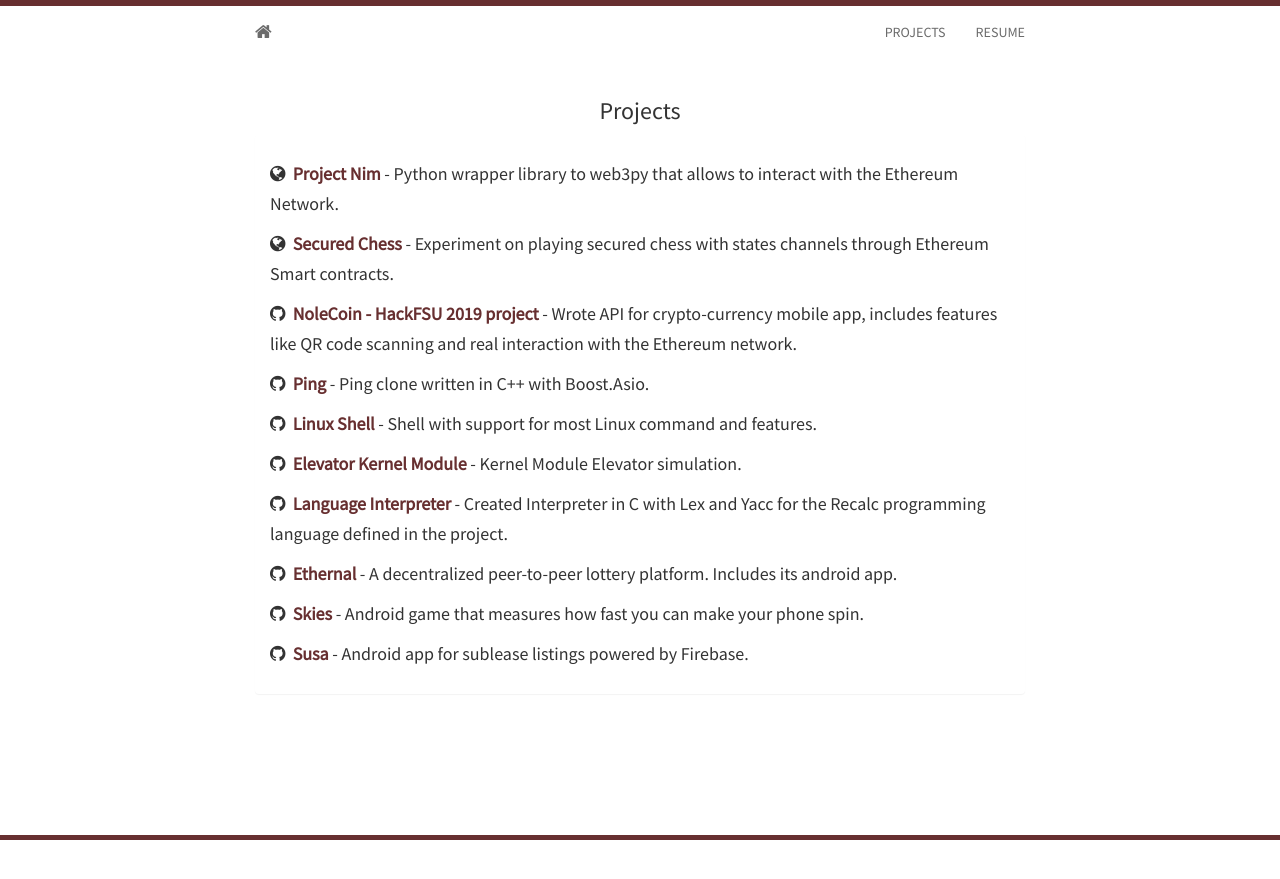
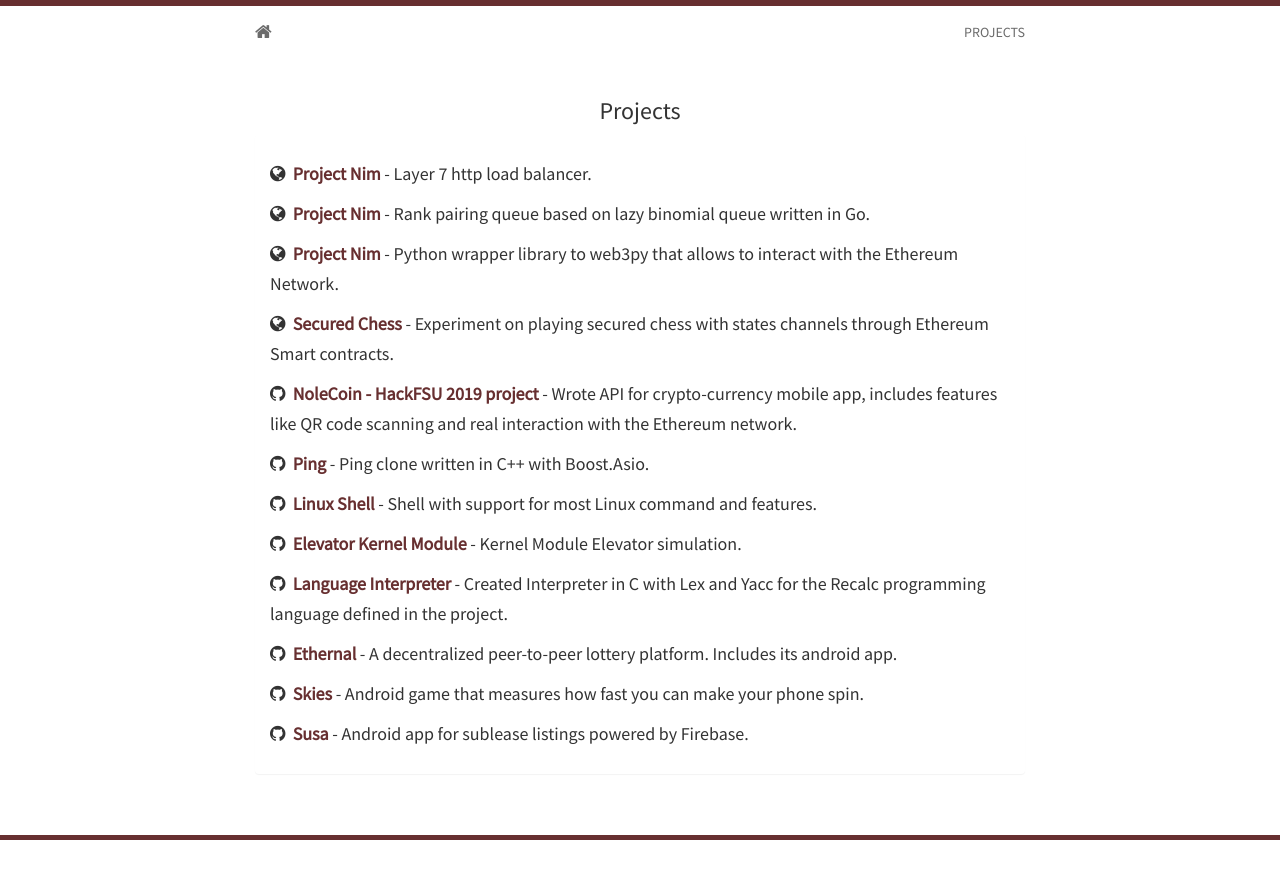
Before and after one commit to ChristopherHolder/ChristopherHolder.github.io, a Jekyll site: the page built from projects.html, in a window 1280 px wide. Shown: the top 879 px of the page. Built offline with Jekyll 4.4.1, drawn with Linux system fonts in a browser that asks for light colours; nearby versions of some CDN libraries.

Commit message:
Some simple page changes

```diff
--- a/_includes/header.html
+++ b/_includes/header.html
@@ -6,7 +6,7 @@
     <div id="navbar">
       <ul class="nav navbar-nav navbar-right">
         <li><a href="{{ site.baseurl }}projects.html">PROJECTS</a></li>
-        <li><a href="{{ site.baseurl }}resume.pdf">RESUME</a></li>
+        <!--<li><a href="{{ site.baseurl }}resume.pdf">RESUME</a></li>-->
       </ul>
     </div>
   </div>
--- a/_includes/projects.html
+++ b/_includes/projects.html
@@ -3,6 +3,14 @@
   <h3>Projects</h3>
   <div class="panel panel-default">
     <div class="panel-body">
+		<h5>
+			<i class="fa fa-globe"></i>&nbsp;&nbsp;<strong><a href="https://github.com/ChristopherHolder/complexlb">Project Nim</a></strong>
+			- Layer 7 http load balancer.
+		</h5>
+		<h5>
+			<i class="fa fa-globe"></i>&nbsp;&nbsp;<strong><a href="https://github.com/ChristopherHolder/gorpq">Project Nim</a></strong>
+			- Rank pairing queue based on lazy binomial queue written in Go.
+		</h5>
 		<h5>
 			<i class="fa fa-globe"></i>&nbsp;&nbsp;<strong><a href="https://www.projectnim.org/">Project Nim</a></strong>
 			- Python wrapper library to web3py that allows to interact with the Ethereum Network.
--- a/index.html
+++ b/index.html
@@ -10,7 +10,7 @@
 	  <h3>I'm <strong>{{ site.author }}</strong>, a Software Engineer.</h3>
 	  <h3>I'm very passionate when it comes to distributed systems, blockchain technologies and mobile development.</h3>
 	  <h3>Have a look at some of my  <a href="{{ site.baseurl }}projects.html"> projects</a>.</h3>
-	  <h3>For more check out my academic &amp; professional <a href="{{ site.baseurl }}resume.pdf">Resume</a>.</h3>
+	  <!--<h3>For more check out my academic &amp; professional <a href="{{ site.baseurl }}resume.pdf">Resume</a>.</h3>-->
 	  <h3>Contact me at <a href="http://twitter.com/{{ site.twitter }}">@{{ site.twitter }}</a> or by <a href="mailto:{{ site.email }}">email</a>.</h3>
 	  {% include social.html %}
 	</div>
```
